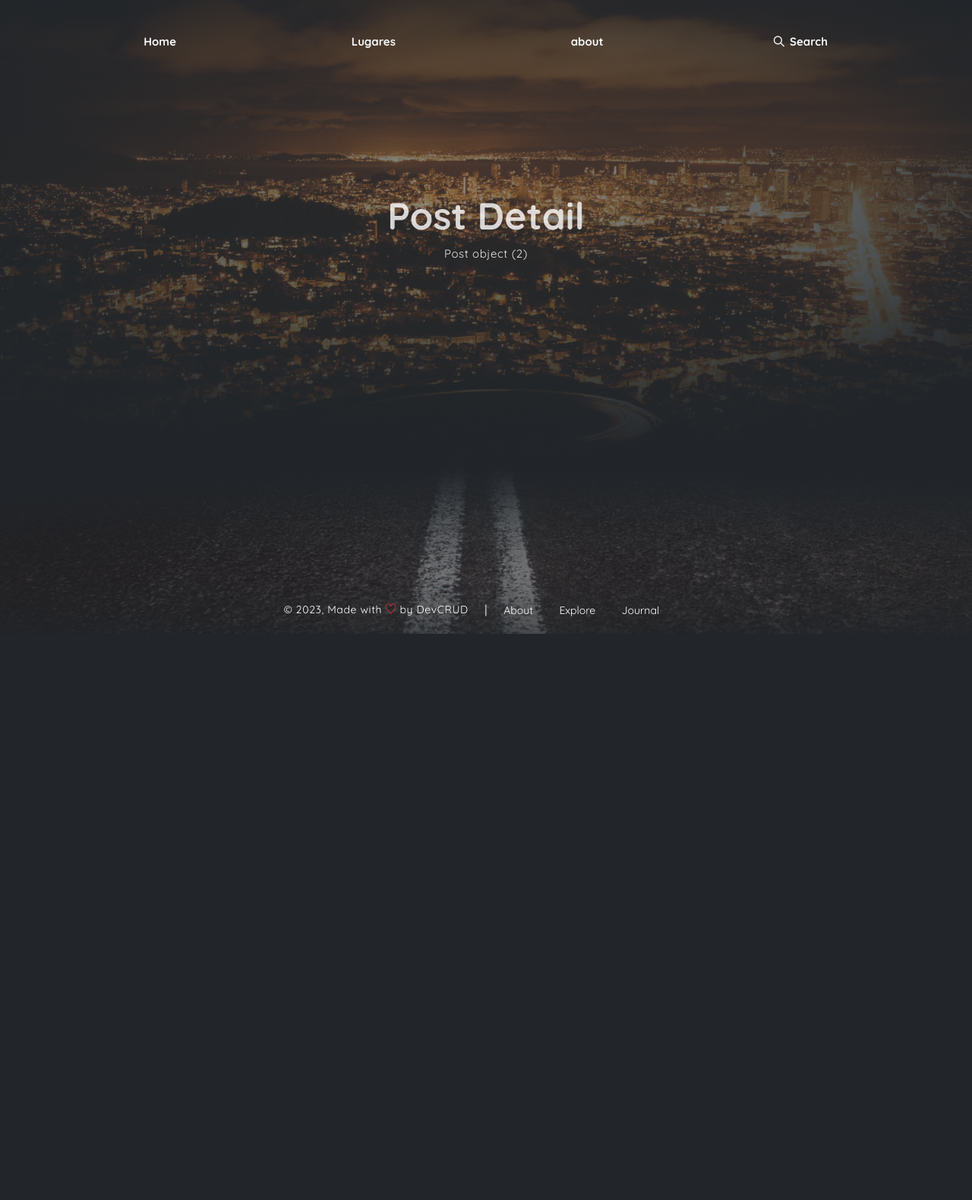
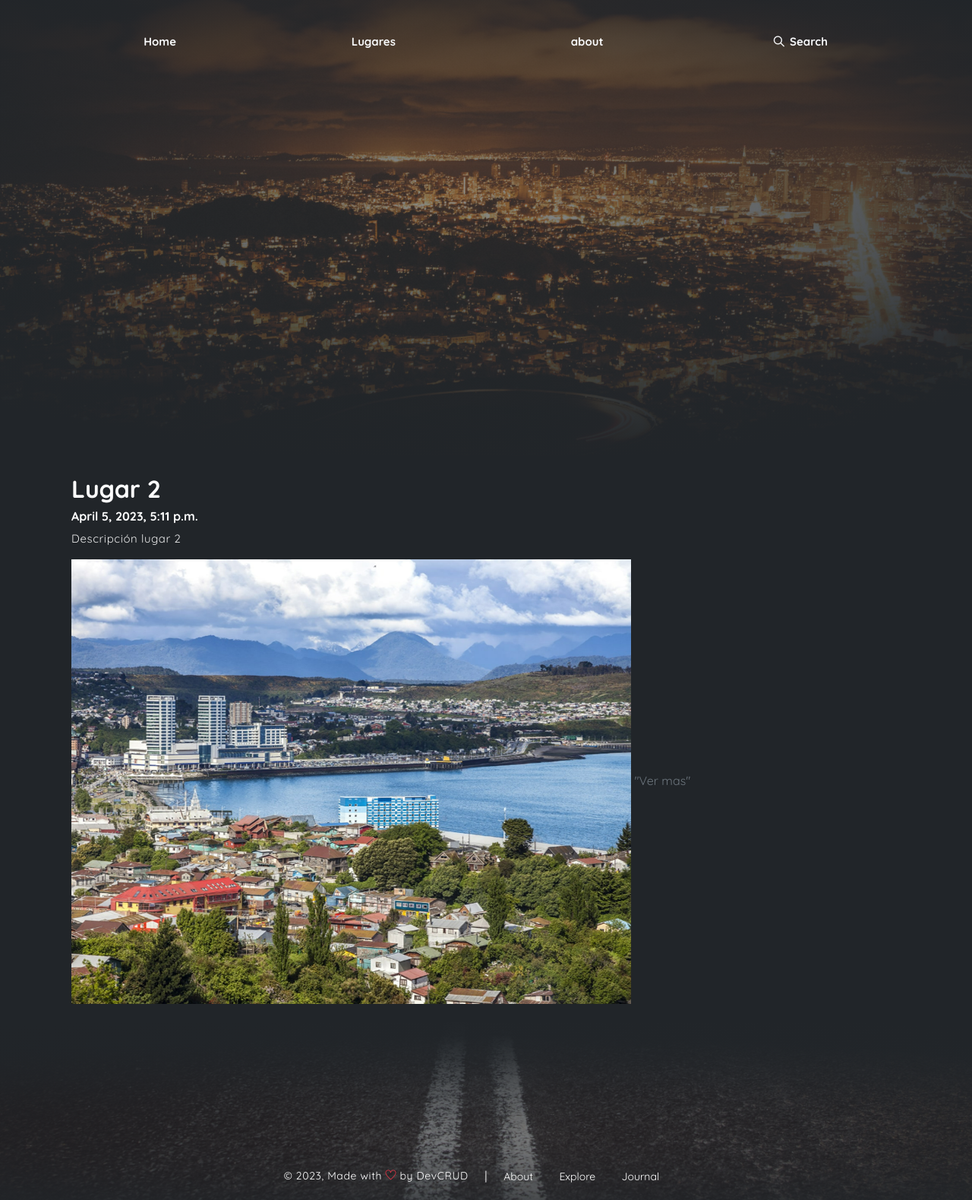
Before and after one commit to andreske/Tercera-pre-entrega_Andres_kaulen, a Django app: page /AppLugares/2 in a window 1280 px wide. Shown: the whole page at 76% size. Before the commit the page ends 834 px from the top, so only its background shows below. Run offline with Django 4.2, Linux system fonts and the light colour scheme; data comes from the database, SQL or seed files in the repository; both versions use the stored data as it was after the commit; some libraries are stand-ins or nearby versions.

Commit message:
Post guardado 2

```diff
--- a/AppLugares/urls.py
+++ b/AppLugares/urls.py
@@ -2,7 +2,9 @@ from django.urls import path
 
 from AppLugares.views import render_posts, post_detail
 
+app_name = "AppLugares"
+
 urlpatterns = [
     path('', render_posts, name='post'),
-    path('<int:post_id>', post_detail)
+    path('<int:post_id>', post_detail, name="post_detail")
 ]
--- a/templates/AppLugares/post_detail.html
+++ b/templates/AppLugares/post_detail.html
@@ -6,12 +6,17 @@
 <!-- page header -->
     <header class="header">
         <div class="overlay"></div>
-        <div class="header-content">
-            <h1 class="header-title">Post Detail</h1>
-            <p>{{post}}</p>
+    </header><!-- end of page header -->
 
-        </div>
-    </header><!-- end of page header -->
+    <div class="container p-4">
+        <h2>{{post.lugar}}</h2>
+        <h6>{{post.created}}</h6>
+        <p>{{post.descripcion}}</p>
+        <img src="{{post.imagen.url}}" alt="{{post.lugar}}">
+        <a href="{{post.url}}">"Ver mas"</a>
+
+    </div>
+
 </div>
 
 {% endblock %}
--- a/templates/base.html
+++ b/templates/base.html
@@ -35,9 +35,15 @@
     </nav><!-- end of page navbar -->
 
     <!-- Body -->
-    {% block contenido_cambia %}
-        <h1>No se encuentra contenido disponible</h1>
-    {% endblock %}
+
+        {% block contenido_cambia %}
+            <h1>No se encuentra contenido disponible</h1>
+        {% endblock %}
+    </div>
+
+
+
+
 
 
     <!--footer & pre footer -->
```
Also changed, not shown: templates/AppLugares/posts.html (+8 -8 lines), db.sqlite3.
